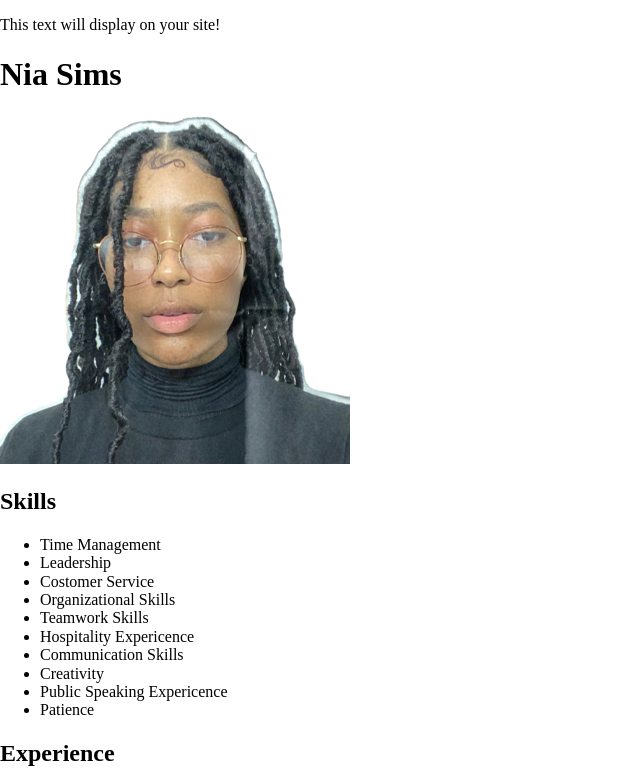
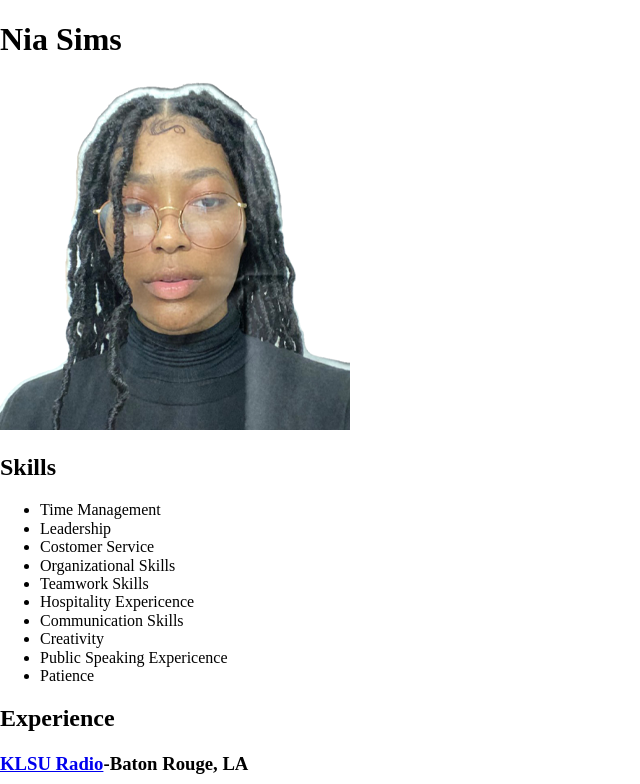
Before and after one commit to niasims/nia-resume, a plain HTML site: page index.html in a window 1280 px wide. Shown: the top 784 px of the page, without its empty margins (0-640 px from the left). Drawn offline with Linux system fonts and the light colour scheme.

Commit message:
Update index.html

```diff
--- a/index.html
+++ b/index.html
@@ -22,14 +22,6 @@
   <meta name="theme-color" content="#fafafa">
 </head>
 
-<body>
-  <!-- Place your site's HTML here -->
-  <p>This text will display on your site!</p>
-  <script src="js/main.js"></script>
-</body>
-
-</html>
-<html>
 <body>
   <h1> Nia Sims</h1>
 <img src="img/ME.png" alt="">
```
